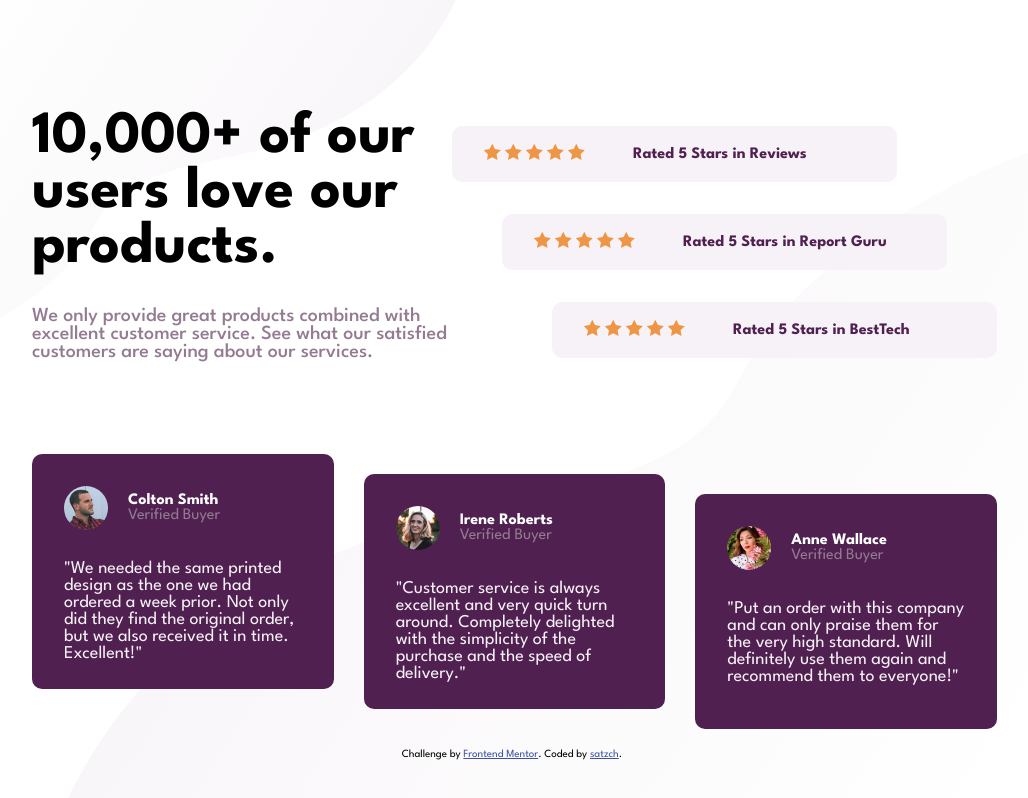
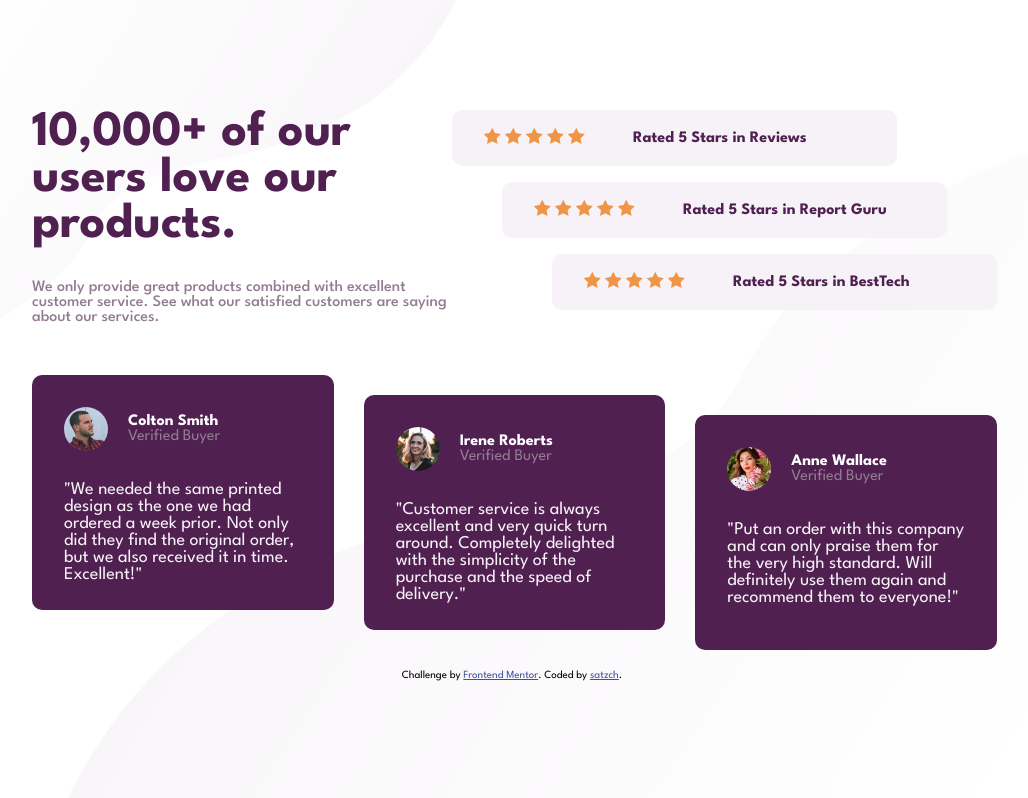
Before and after one commit to satzch/fm-social-proof-section-challenge, a plain HTML site: page index.html in a window 1280 px wide. Shown: the whole page, without its empty margins (128-1156 px from the left). Drawn offline with Linux system fonts and the light colour scheme.

Commit message:
match style

```diff
--- a/css/main.css
+++ b/css/main.css
@@ -141,7 +141,12 @@ footer{
     }
 
     .info--heading{
-        font-size: 60px;
+        font-size: 50px;
+        color: var(--very-dark-magenta)
+    }
+
+    .info--text{
+        font-size: 16px;
     }
 
     .ratings{
@@ -150,6 +155,7 @@ footer{
         display: flex;
         flex-direction: column;
         align-items: flex-end;
+        gap: 16px;
     }
 
     .rating{
@@ -157,6 +163,7 @@ footer{
         width: 445px;
         flex-direction: row;
         justify-content: left;
+        margin: 0;
     }
 
     .rating:nth-child(1){
@@ -177,7 +184,7 @@ footer{
         align-items: flex-start;
         /* justify-content: space-between; */
         gap: 30px;
-        margin-top: 80px;
+        margin-top: 50px;
     }
 
     .review{
```
